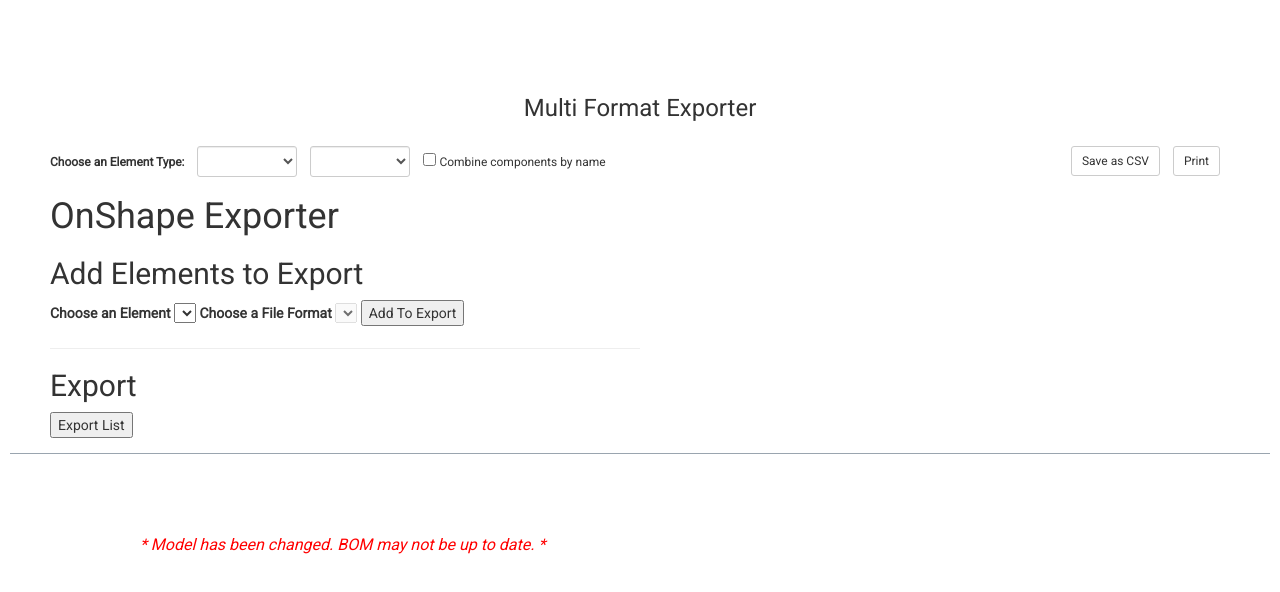
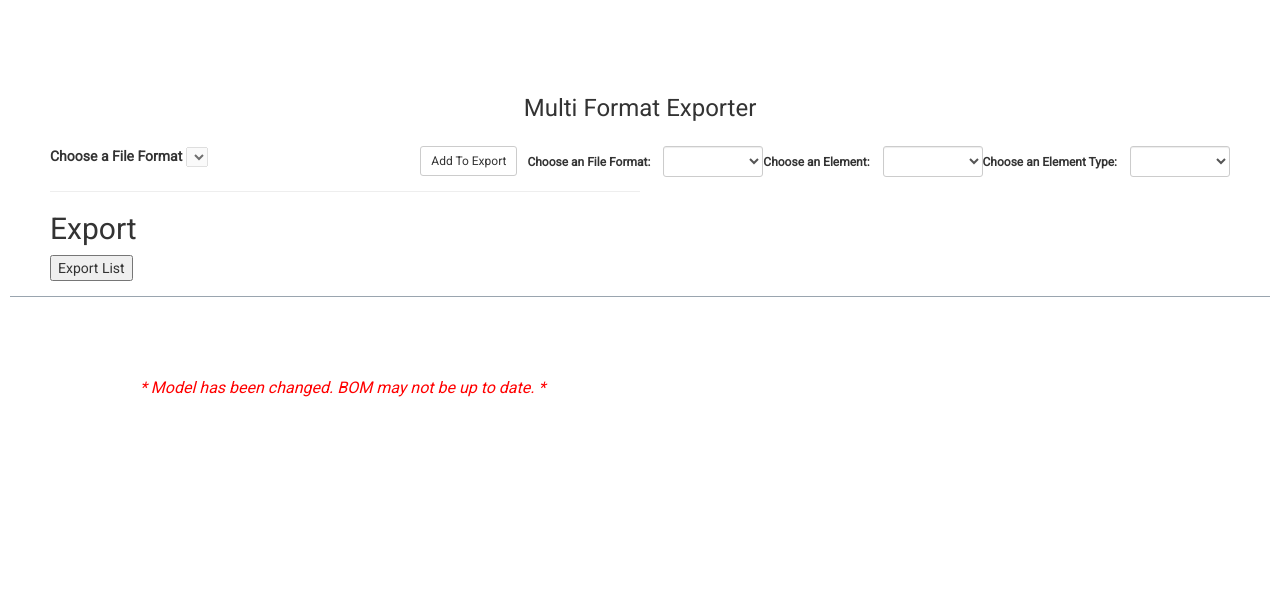
Before and after one commit to hud-code/multi-format-exporter, a website: page views/index.html in a window 1280 px wide. Drawn offline with Linux system fonts and the light colour scheme; files that its build step writes are made by us from their sources; files whose address does not match are found by name.

Commit message:
Update index.html

```diff
--- a/views/index.html
+++ b/views/index.html
@@ -27,26 +27,43 @@
           <div id="context-table">
               <div class="bom-ctrl-aligned">
                   <!-- <button class="btn bom-btn-primary btn-sm clearfix" id="element-generate">Test</button> -->
-                  <label for="element_type_list">Choose an Element Type:</label>
-                  <select required name="element_type_list" id="element_type_list" class="form-control bom-select"></select required>
-                  <select id="elt-select" class="form-control bom-select"></select>
+                  <div class="options" id="initial_select">
+                    <label for="element_type_list">Choose an Element Type:</label>
+                    <select required name="element_type_list" id="element_type_list" class="form-control bom-select"></select required>
+                  </div>
 
-                  <select id="type-select" class="form-control bom-select">
+                  <div class="options" id="entity_select">
+                    <label for="element_list">Choose an Element:</label>
+                    <select required name="element_list" id="element_list" class="form-control bom-select"></select required>
+                  </div>
+
+                  <div class="options" id="entity_select">
+                    <label for="format_list">Choose an File Format:</label>
+                    <select required name="format_list" id="format_list" class="form-control bom-select"></select required>
+                  </div>
+
+                  <div class="options" id="entity_select">
+                    <button id="add_to_export" class="btn btn-default btn-sm clearfix bom-btn">Add To Export</button>
+                </div>
+                  <!-- <select id="elt-select" class="form-control bom-select"></select> -->
+
+                  <!-- <select id="type-select" class="form-control bom-select">
                       <option>Flattened Component List</option>
                       <option>Tree List</option>
-                  </select>
-                  <span class ="bom-inputs">
+                  </select> -->
+                  <!-- <span class ="bom-inputs">
                       <span class="bom-input"><input type="checkbox" id="bom-component-collapse">Combine components by name</span>
+
                   </span>
                   <div class="options" id="options_panel">
                       <button class="btn btn-default btn-sm clearfix bom-btn" id="element-save-csv">Save as CSV</button>
                       <button class="btn btn-default btn-sm clearfix bom-btn" id="element-print">Print</button>
-                  </div>
+                  </div> -->
               </div>
           </div>
-           <h1>OnShape Exporter</h1>
+           <!-- <h1>OnShape Exporter</h1>
 
-          <h2>Add Elements to Export</h2>
+          <h2>Add Elements to Export</h2> -->
 
             <!-- <option value=null>Select</option>
             <option value="part">Part</option>
@@ -54,14 +71,10 @@
             <option value="assembly">Assembly</option>
             <option value="drawing">Drawing</option> -->
 
-
-          <label for="element_list" >Choose an Element</label>
-          <select name="element_list" id="element_list"></select>
-
           <label for="format_list" >Choose a File Format</label>
           <select disabled name="format_list" id="format_list"></select disabled>
 
-          <button id="add_to_export" >Add To Export</button>
+
 
           <hr style="width:50%;text-align:left;margin-left:0">
 
```
